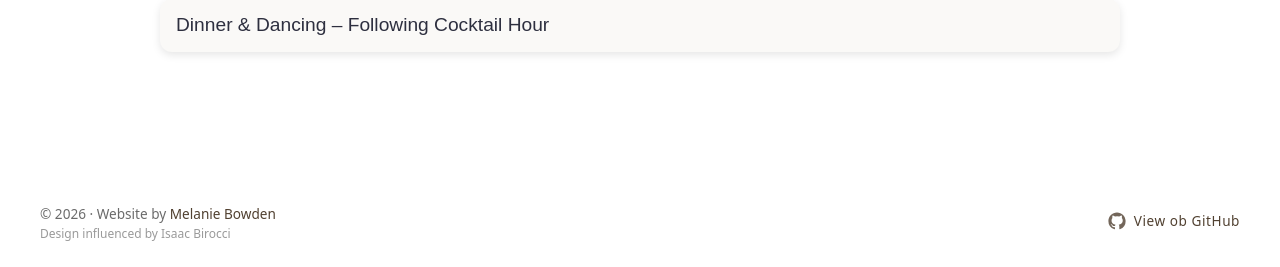
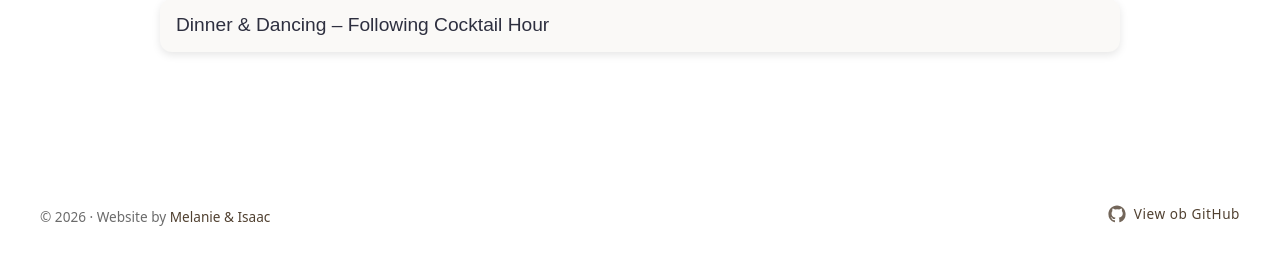
Before and after one commit to melanieb988/weddingsite, a Flask app: page /event in a window 1280 px wide. Shown: the part 830-1097 px from the top of the page. After the commit the page ends 1056 px from the top, so only its background shows below. Run offline with Flask 3, Linux system fonts and the light colour scheme; parts of the project's set-up code (start-up, migrations or seed data) failed here and were passed over; some libraries are stand-ins or nearby versions; some web fonts are replaced.

Commit message:
Update layout.html

```diff
--- a/templates/layout.html
+++ b/templates/layout.html
@@ -42,8 +42,8 @@
     <div class="footer-inner">
 
       <div class="footer-left">
-        © <span id="current-year"></span> · Website by <strong>Melanie Bowden</strong><br>
-        <span class="footer-sub">Design influenced by Isaac Birocci</span>
+        © <span id="current-year"></span> · Website by <strong>Melanie & Isaac</strong><br>
+        <!-- <span class="footer-sub">Design influenced by Isaac Birocci</span> -->
       </div>
 
       <div class="footer-right">
```
